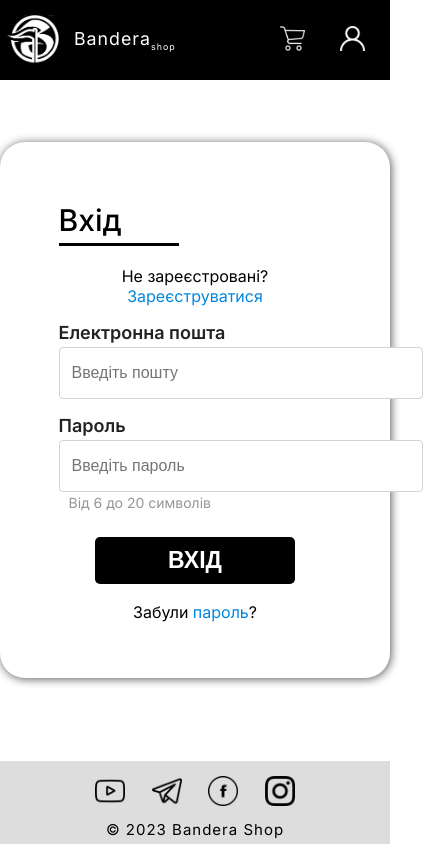
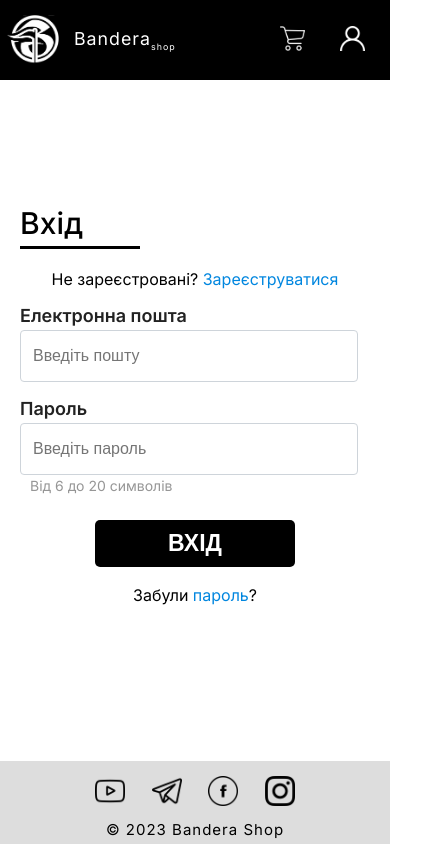
Before and after one commit to Glubin-yep/bandera-shop-front, a React (Create React App) app: page /auth in a window 390 px wide. Shown: the whole page, 423 px wide, since content can reach past the window. Built offline with nearby package versions, Linux system fonts and the light colour scheme; no server answers; a web font is replaced by a local one.

Commit message:
responsive_edits

```diff
--- a/src/style.css
+++ b/src/style.css
@@ -1005,6 +1005,23 @@ td.short--description:hover {
   .client--info {
     width: 80vw;
   }
+
+  .Auth-form {
+    padding: 10px;
+    width: 450px;
+  }
+
+  .Auth-form-title {
+    margin-top: 0;
+  }
+
+  .Auth-form-content {
+    padding: 20px;
+  }
+
+  .mt-2 {
+    margin-bottom: 10px;
+  }
 }
 
 @media (max-width: 900px) {
@@ -1232,6 +1249,25 @@ td.short--description:hover {
   .description--info {
     width: 300px;
   }
+
+  .Auth-form {
+    box-shadow: none;
+    width: 400px;
+  }
+}
+
+@media (max-width: 425px) {
+  .Auth-form {
+    width: 350px;
+  }
+
+  .Auth-form-content {
+    padding: 0;
+  }
+
+  .form-control {
+    width: 80vw;
+  }
 }
 
 @media (max-width: 405px) {
@@ -1259,7 +1295,21 @@ td.short--description:hover {
   }
 }
 
+@media (max-width: 370px) {
+  .Auth-form {
+    width: 300px;
+  }
+
+  .form-control {
+    width: 80vw;
+  }
+}
+
 @media (max-width: 320px) {
+  .Auth-form {
+    width: 300px;
+  }
+
   .description--info {
     width: 200px;
   }
```
